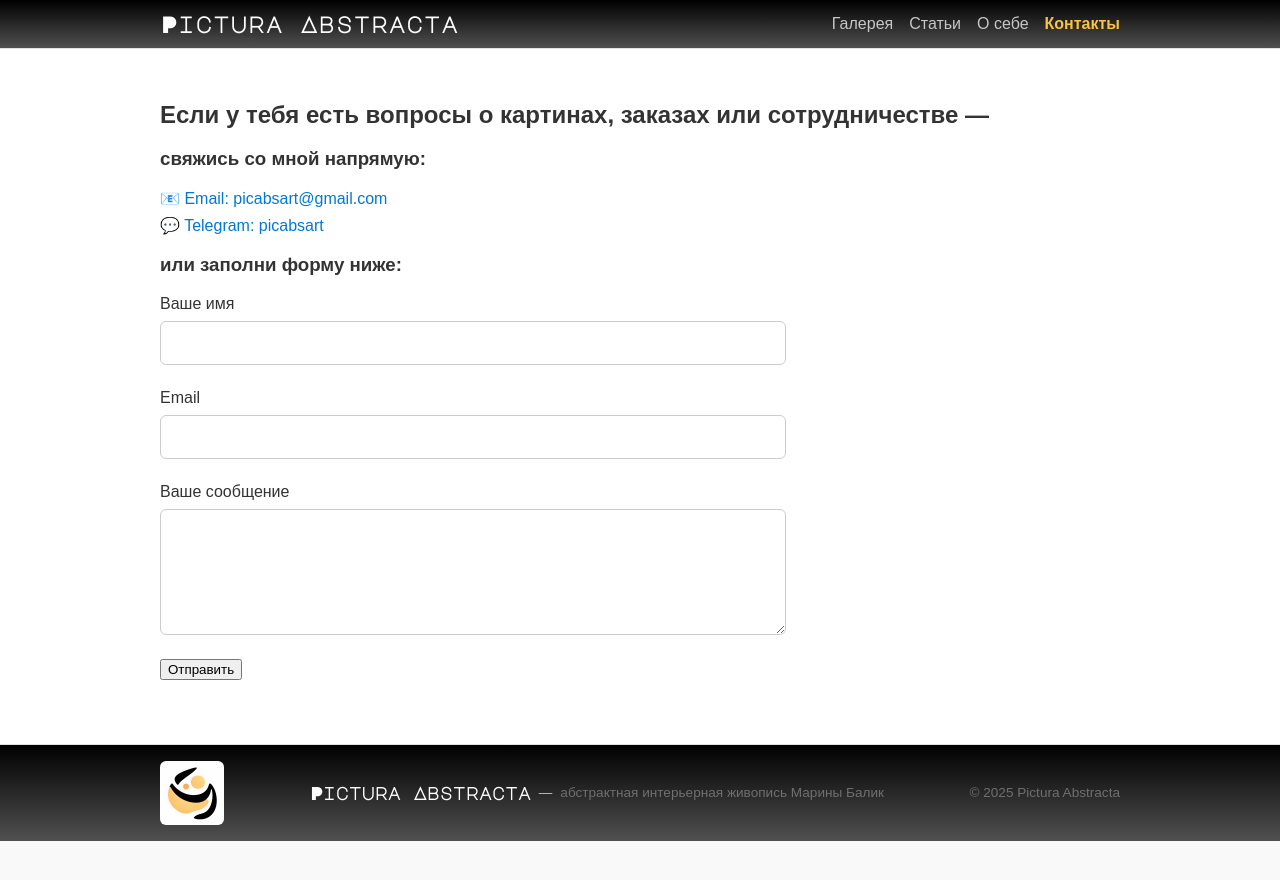
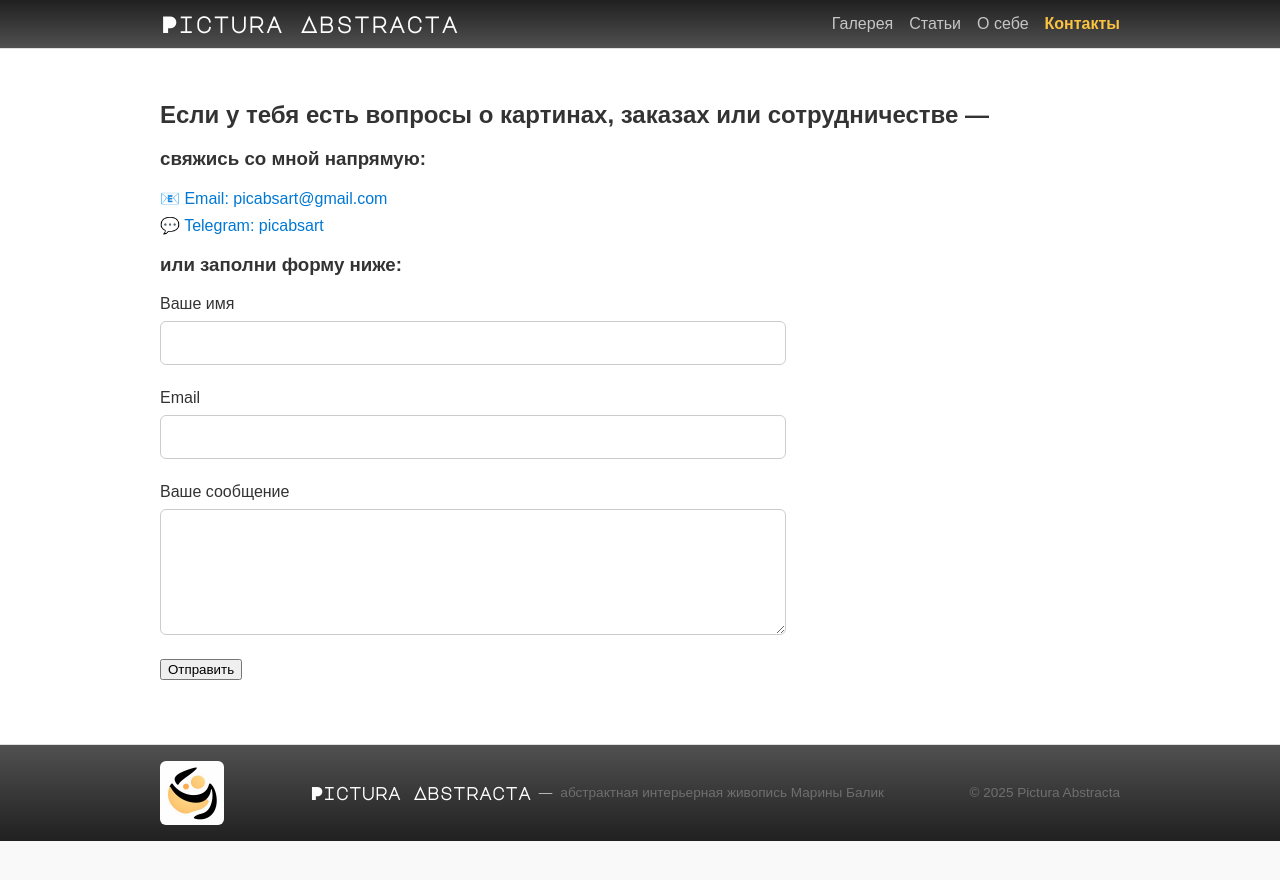
Before and after one commit to PicAbsArt/picabsart.github.io, a Jekyll site: the page built from contact.md, in a window 1280 px wide. Shown: the top 880 px of the page. Built offline with Jekyll 4.4.1, drawn with Linux system fonts in a browser that asks for light colours.

Commit message:
Update main.css

```diff
--- a/assets/main.css
+++ b/assets/main.css
@@ -32,7 +32,7 @@ img {
 /* === Шапка (темная) === */
 
 .site-header {
-  background: linear-gradient(to bottom, #000000, #505050);
+  background: linear-gradient(to bottom, #202020, #505050);
   color: white;
   padding: 0.8rem 0; /* Уменьшили высоту */
 }
@@ -270,7 +270,7 @@ img {
 /* === Футер (десктоп) === */
 
 .site-footer {
-  background: linear-gradient(to bottom, #000000, #505050);
+  background: linear-gradient(to bottom, #505050, #202020);
   color: #6f6f6f;
   padding: 1rem 0;
   font-size: 0.85rem;
```
